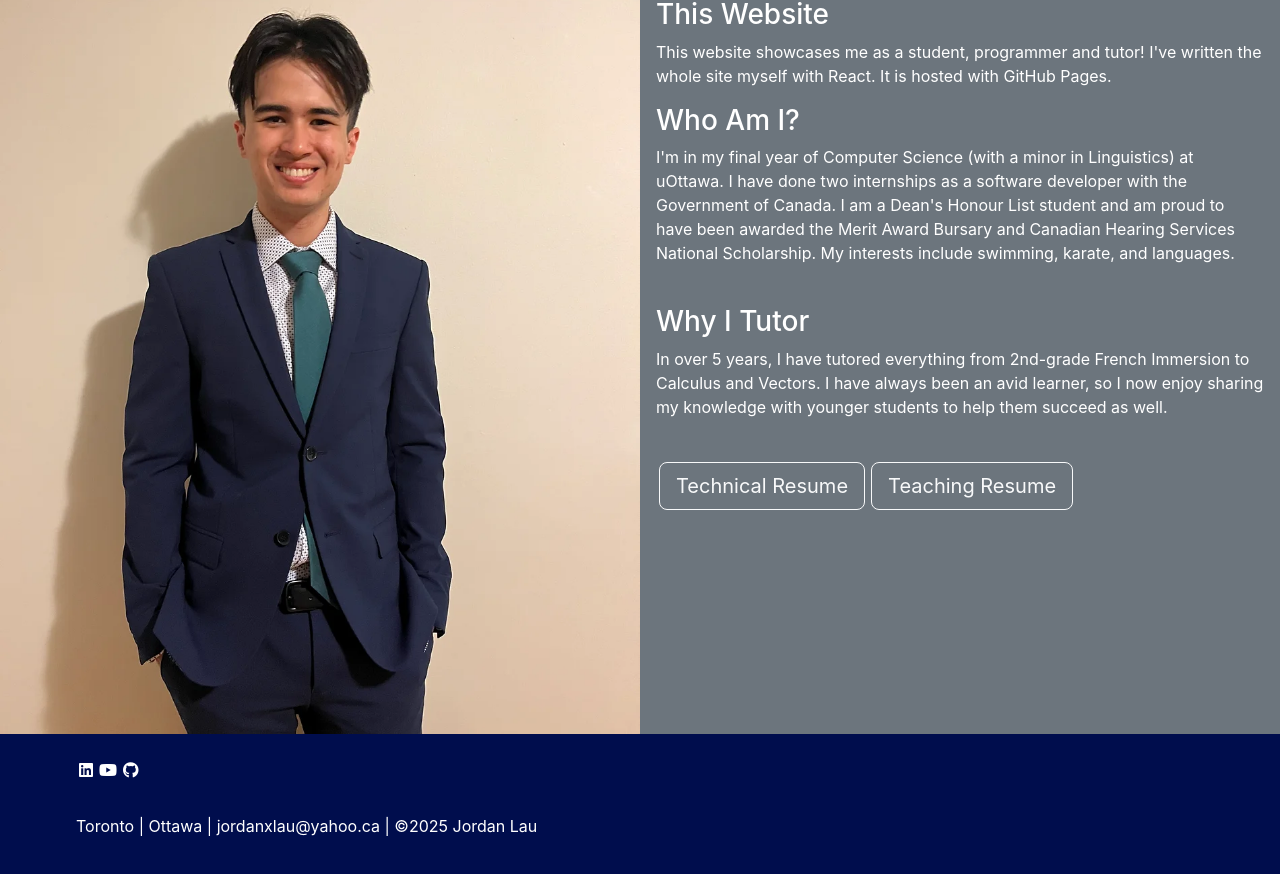
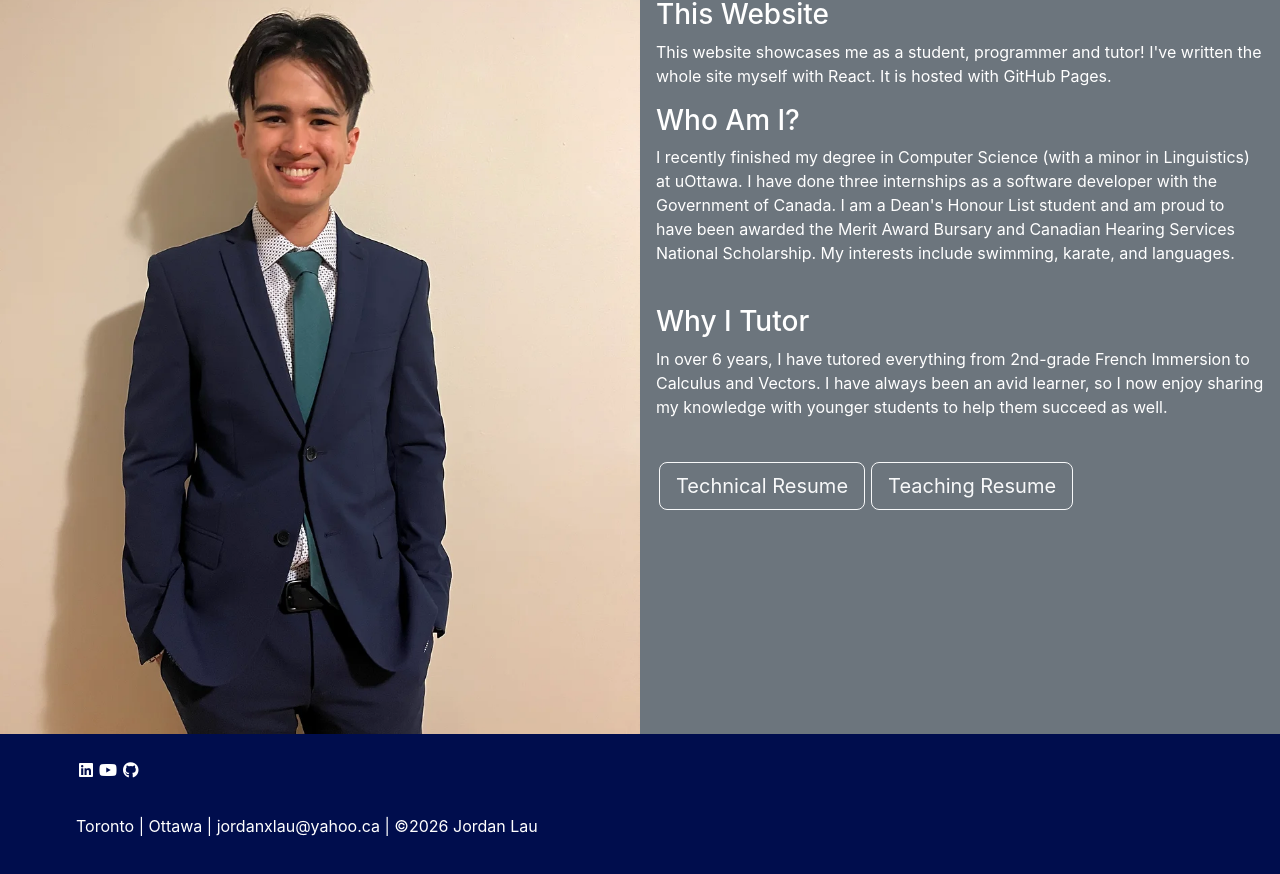
Before and after one commit to jordanxlau/jordanxlau.github.io, a React (Create React App) app: page /#/en in a window 1280 px wide. Shown: the part 266-1140 px from the top of the page. Built offline with nearby package versions, Linux system fonts and the light colour scheme.

Commit message:
update: description

```diff
--- a/src/App.js
+++ b/src/App.js
@@ -2,14 +2,14 @@ function App({lang}) {
   var english = lang === 'en';
 
   var all_about_me = english ? "Who Am I?" : "Qui Suis-Je?";
-  var intro = english ? "I'm in my final year of Computer Science (with a minor in Linguistics) at uOttawa. I have done two internships as a software developer with the Government of Canada. I am a Dean's Honour List student and am proud to have been awarded the Merit Award Bursary and Canadian Hearing Services National Scholarship. My interests include swimming, karate, and languages."
-  : "Je suis en dernière année d'Informatique à uOttawa avec une mineure en Linguistique. J'étais deux fois un stagiaire en développment de logiciels pour le Gouvernement Fédérale. Je suis membre des palmarès du doyen et fier d'avoir reçu la bourse « Merit Award Bursary » ainsi que La Bourse d'Études des SCO. Je pratique la natation et le karaté, et je m'intéresse aussi aux langues."
+  var intro = english ? "I recently finished my degree in Computer Science (with a minor in Linguistics) at uOttawa. I have done three internships as a software developer with the Government of Canada. I am a Dean's Honour List student and am proud to have been awarded the Merit Award Bursary and Canadian Hearing Services National Scholarship. My interests include swimming, karate, and languages."
+  : "J'ai récemment terminé mon B.Sc. spécialisé en Informatique (avec une mineure en Linguistique) à uOttawa. J'étais trois fois un stagiaire en développment de logiciels pour le Gouvernement Fédérale. Je suis membre des palmarès du doyen et fier d'avoir reçu la bourse « Merit Award Bursary » ainsi que La Bourse d'Études des SCO. Je pratique la natation et le karaté, et je m'intéresse aussi aux langues."
   var this_website = english ? "This Website" : "Ce Site";
   var this_website_explanation = english ? "This website showcases me as a student, programmer and tutor! I've written the whole site myself with React. It is hosted with GitHub Pages."
   : "Ce site me présente comme étudiant, tuteur et développeur de logiciels! Je l'ai fait moi-même avec React. Le site est publié sur GitHub Pages.";
   var why_i_tutor = english ? "Why I Tutor" : "Pourquoi Je Suis un Tuteur";
-  var tutoring_intro = english ? "In over 5 years, I have tutored everything from 2nd-grade French Immersion to Calculus and Vectors. I have always been an avid learner, so I now enjoy sharing my knowledge with younger students to help them succeed as well."
-  : "Dans plus que 5 ans, j'ai enseigné les élèves d'élémentaire jusqu'au lycée, en immersione française au calcul. Ayant toujours aimé apprendre, maintenant, j'aime partager mes connaissances avec mes élèves afin de les aider réussir.";
+  var tutoring_intro = english ? "In over 6 years, I have tutored everything from 2nd-grade French Immersion to Calculus and Vectors. I have always been an avid learner, so I now enjoy sharing my knowledge with younger students to help them succeed as well."
+  : "Dans plus que 6 ans, j'ai enseigné les élèves d'élémentaire jusqu'au lycée, en immersione française au calcul. Ayant toujours aimé apprendre, maintenant, j'aime partager mes connaissances avec mes élèves afin de les aider réussir.";
 
   return (
     <>
--- a/src/Footer.js
+++ b/src/Footer.js
@@ -9,7 +9,7 @@ function Footer() {
             </p>
         </div>
         <div className = "row p-2" style = {{marginLeft: 40}}>
-            <p className = "col text-left"> Toronto | Ottawa | jordanxlau@yahoo.ca | &copy;2025 Jordan Lau </p>
+            <p className = "col text-left"> Toronto | Ottawa | jordanxlau@yahoo.ca | &copy;2026 Jordan Lau </p>
         </div>
       </footer>
     );
```
